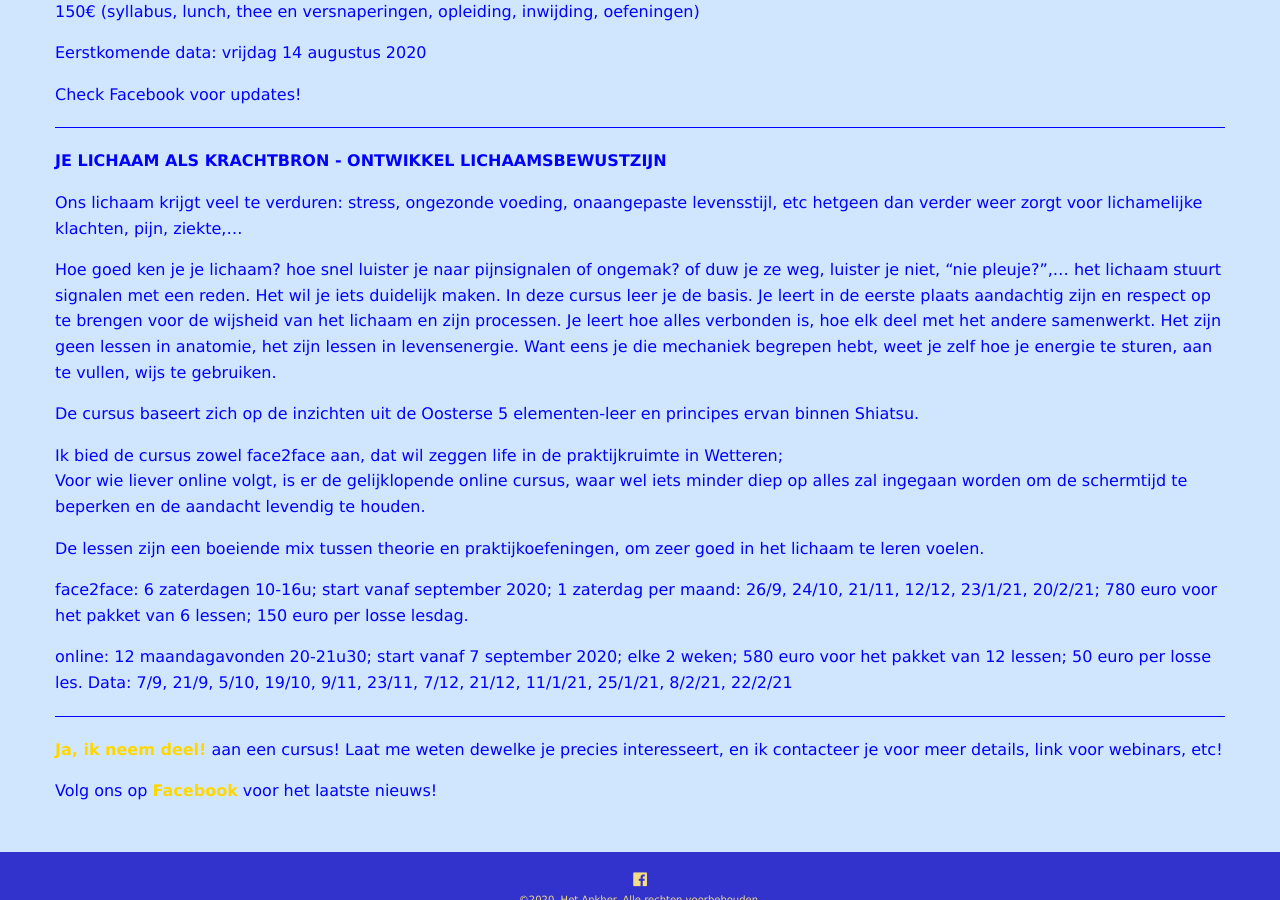
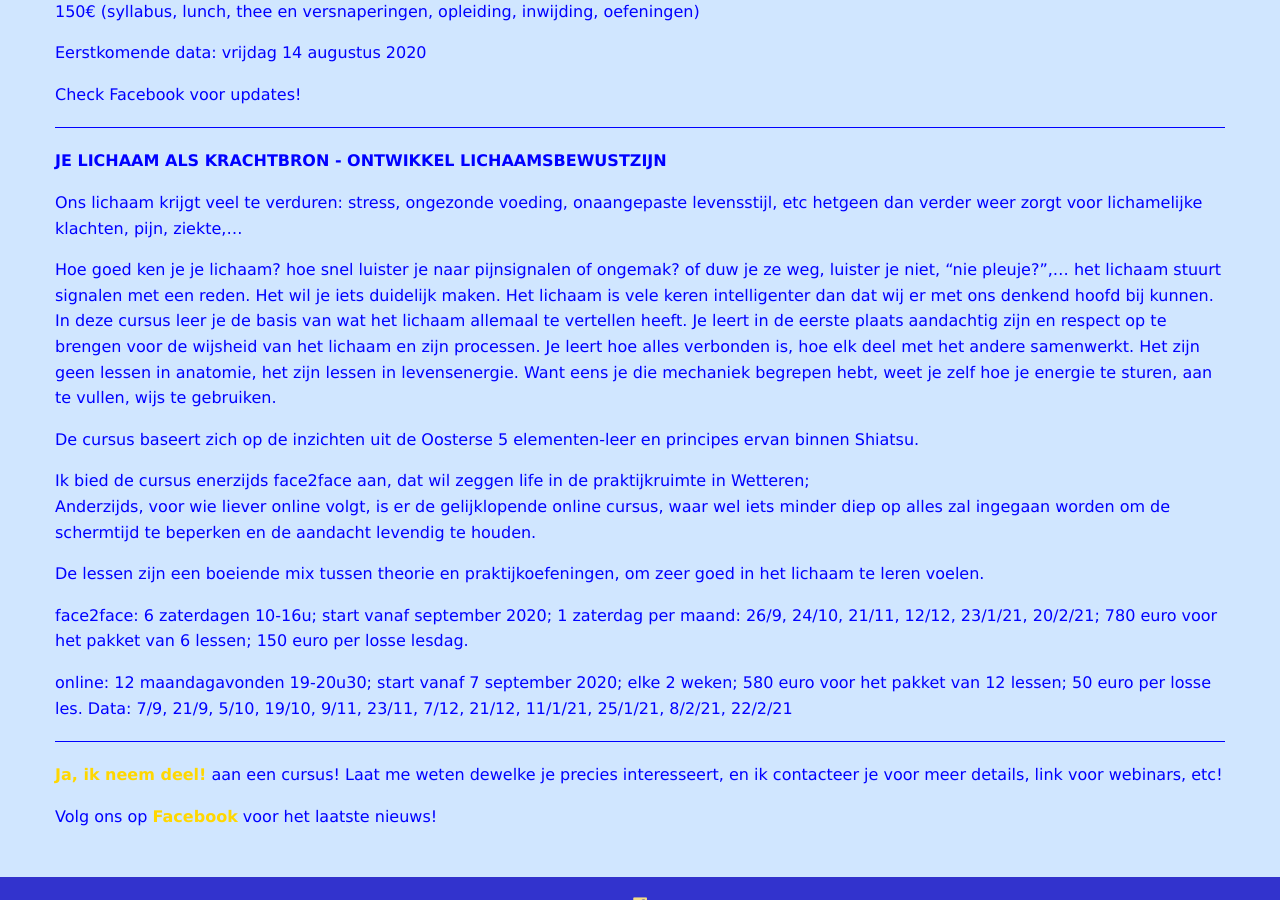
Before and after one commit to ankher/ankher.github.io, a Jekyll site: the page built from cursussen.md, in a window 1280 px wide and 900 px high, scrolled down 1802 px. Built offline with Jekyll 4.4.1, drawn with Linux system fonts in a browser that asks for light colours; nearby versions of some CDN libraries; our own code applies the rules of GitHub Pages for plain Markdown files.

Commit message:
Update cursussen.md

```diff
--- a/cursussen.md
+++ b/cursussen.md
@@ -86,19 +86,20 @@ Check Facebook voor updates!
 
 Ons lichaam krijgt veel te verduren: stress, ongezonde voeding, onaangepaste levensstijl, etc hetgeen dan verder weer zorgt voor lichamelijke klachten, pijn, ziekte,...
 
-Hoe goed ken je je lichaam? hoe snel luister je naar pijnsignalen of ongemak? of duw je ze weg, luister je niet, "nie pleuje?",... het lichaam stuurt signalen met een reden. Het wil je iets duidelijk maken. In deze cursus leer je de basis. Je leert in de eerste plaats aandachtig zijn en respect op te brengen voor de wijsheid van het lichaam en zijn processen.
+Hoe goed ken je je lichaam? hoe snel luister je naar pijnsignalen of ongemak? of duw je ze weg, luister je niet, "nie pleuje?",... het lichaam stuurt signalen met een reden. Het wil je iets duidelijk maken. Het lichaam is vele keren intelligenter dan dat wij er met ons denkend hoofd bij kunnen.
+In deze cursus leer je de basis van wat het lichaam allemaal te vertellen heeft. Je leert in de eerste plaats aandachtig zijn en respect op te brengen voor de wijsheid van het lichaam en zijn processen.
 Je leert hoe alles verbonden is, hoe elk deel met het andere samenwerkt. Het zijn geen lessen in anatomie, het zijn lessen in levensenergie. Want eens je die mechaniek begrepen hebt, weet je zelf hoe je energie te sturen, aan te vullen, wijs te gebruiken.
 
 De cursus baseert zich op de inzichten uit de Oosterse 5 elementen-leer en principes ervan binnen Shiatsu.
 
-Ik bied de cursus zowel face2face aan, dat wil zeggen life in de praktijkruimte in Wetteren;
-Voor wie liever online volgt, is er de gelijklopende online cursus, waar wel iets minder diep op alles zal ingegaan worden om de schermtijd te beperken en de aandacht levendig te houden.
+Ik bied de cursus enerzijds face2face aan, dat wil zeggen life in de praktijkruimte in Wetteren;
+Anderzijds, voor wie liever online volgt, is er de gelijklopende online cursus, waar wel iets minder diep op alles zal ingegaan worden om de schermtijd te beperken en de aandacht levendig te houden.
 
 De lessen zijn een boeiende mix tussen theorie en praktijkoefeningen, om zeer goed in het lichaam te leren voelen.
 
 face2face: 6 zaterdagen 10-16u; start vanaf september 2020; 1 zaterdag per maand: 26/9, 24/10, 21/11, 12/12, 23/1/21, 20/2/21; 780 euro voor het pakket van 6 lessen; 150 euro per losse lesdag.
 
-online: 12 maandagavonden 20-21u30; start vanaf 7 september 2020; elke 2 weken; 580 euro voor het pakket van 12 lessen; 50 euro per losse les. Data: 7/9, 21/9, 5/10, 19/10, 9/11, 23/11, 7/12, 21/12, 11/1/21, 25/1/21, 8/2/21, 22/2/21
+online: 12 maandagavonden 19-20u30; start vanaf 7 september 2020; elke 2 weken; 580 euro voor het pakket van 12 lessen; 50 euro per losse les. Data: 7/9, 21/9, 5/10, 19/10, 9/11, 23/11, 7/12, 21/12, 11/1/21, 25/1/21, 8/2/21, 22/2/21
 
 ___
 
```
